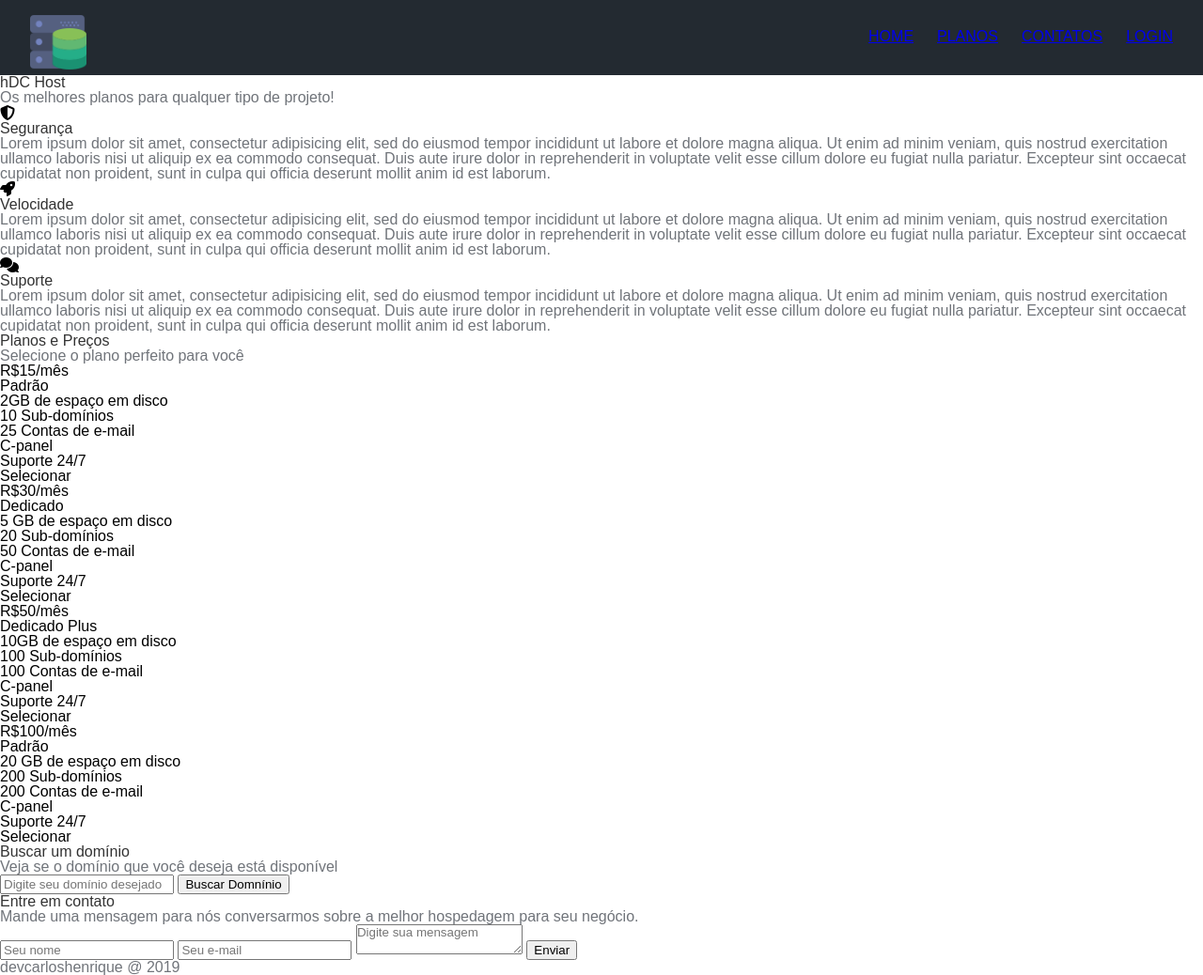
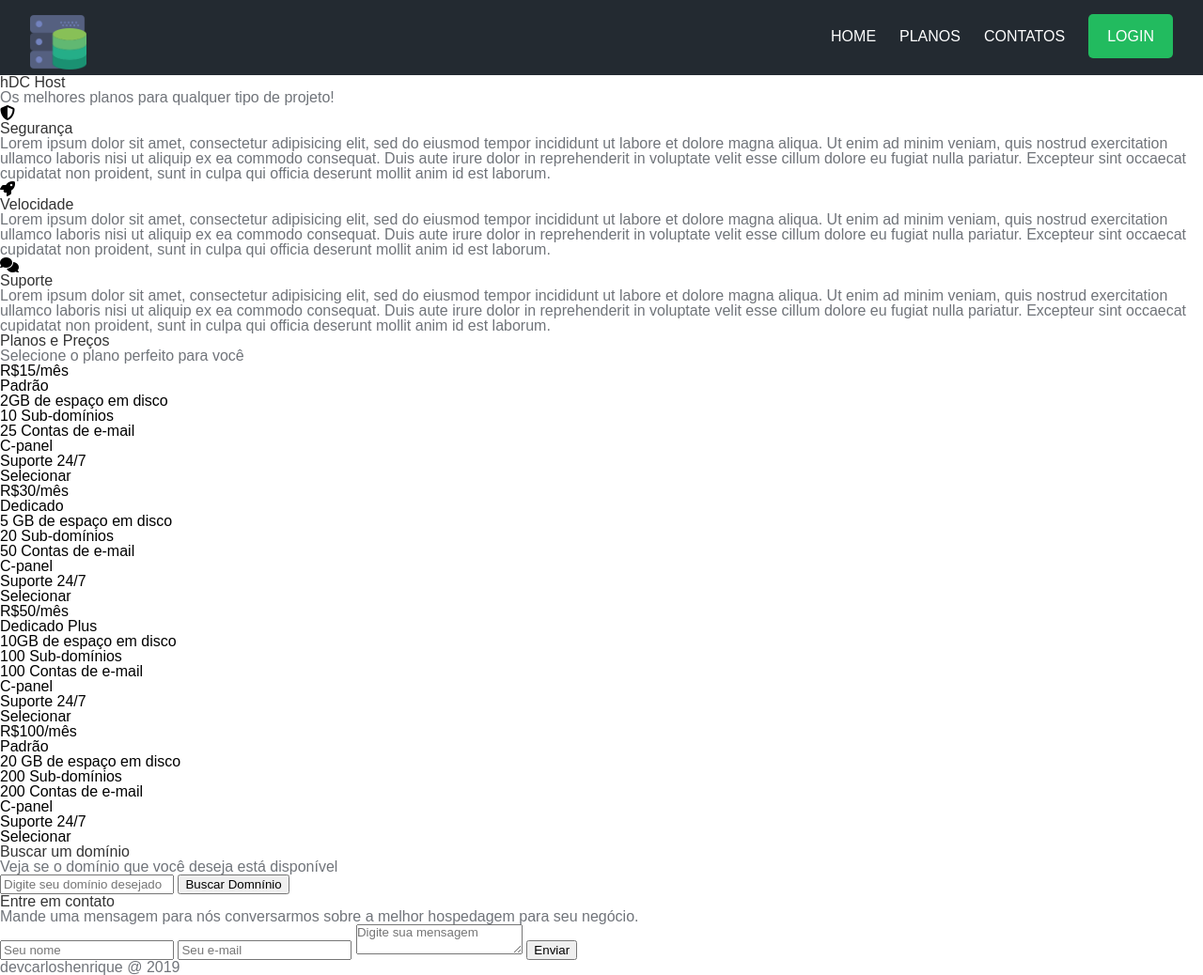
Before and after one commit to devcarloshenrique/Template-2---Hosts, a plain HTML site: page index.html in a window 1280 px wide. Shown: the whole page at 94% size. Drawn offline with Linux system fonts and the light colour scheme.

Commit message:
feat: barra de navegação concluída

```diff
--- a/css/style.css
+++ b/css/style.css
@@ -52,3 +52,24 @@ nav {
 	position: relative;
 
 }
+
+.navbar-items li a {
+	color: #FFF;
+	text-decoration: none;
+	transition: .5s;
+}
+
+.navbar-items li a:hover {
+	color:#CCC;
+}
+
+.default-btn {
+	padding: 15px 20px;
+	background-color: #2CC76A;
+	border-radius: 5px;
+	color: #FFF;
+}
+
+.default-btn {
+	background-color: #22BB5F;
+}
```
